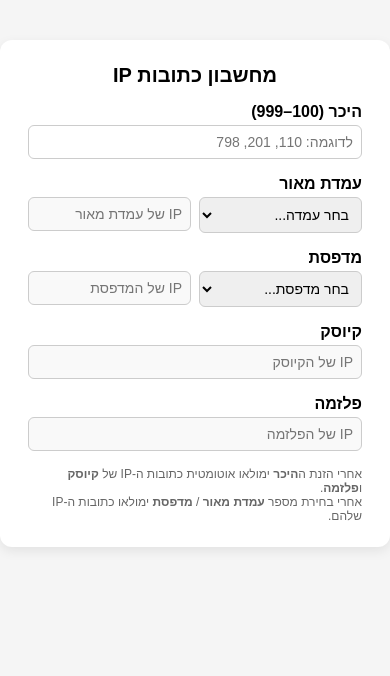
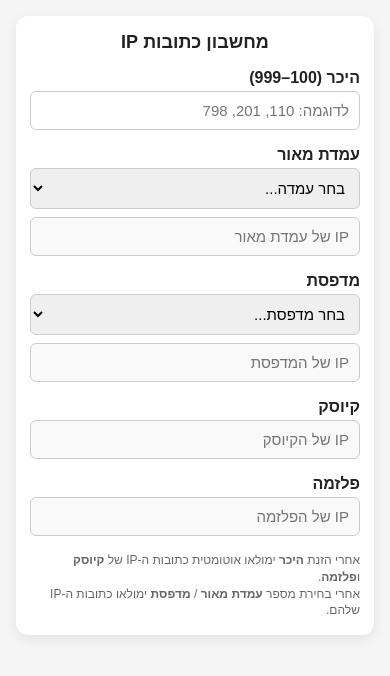
Before and after one commit to yaronguez123/IPCalc, a plain HTML site: page index.html in a window 390 px wide. Drawn offline with Linux system fonts and the light colour scheme.

Commit message:
Add files via upload

```diff
--- a/index.html
+++ b/index.html
@@ -3,18 +3,35 @@
 <head>
   <meta charset="UTF-8" />
   <title>IP Resolver</title>
+  <!-- Make it responsive on mobile -->
+  <meta name="viewport" content="width=device-width, initial-scale=1.0" />
+
   <style>
+    :root {
+      --bg: #f5f5f5;
+      --card-bg: #ffffff;
+      --border: #cccccc;
+      --text-main: #222222;
+      --text-muted: #666666;
+      --error: #b00020;
+    }
+
+    * {
+      box-sizing: border-box;
+    }
+
     body {
       font-family: Arial, sans-serif;
-      background-color: #f5f5f5;
+      background-color: var(--bg);
       margin: 0;
       padding: 0;
+      color: var(--text-main);
     }
 
     .container {
       max-width: 480px;
       margin: 40px auto;
-      background: #ffffff;
+      background: var(--card-bg);
       padding: 24px 28px;
       border-radius: 12px;
       box-shadow: 0 4px 12px rgba(0,0,0,0.08);
@@ -40,11 +57,11 @@
     input[type="text"],
     select {
       width: 100%;
-      box-sizing: border-box;
-      padding: 8px;
+      padding: 8px 10px;
       font-size: 14px;
       border-radius: 6px;
-      border: 1px solid #ccc;
+      border: 1px solid var(--border);
+      font-family: inherit;
     }
 
     input[readonly] {
@@ -63,14 +80,47 @@
 
     .note {
       font-size: 12px;
-      color: #666;
+      color: var(--text-muted);
       margin-top: 8px;
+      line-height: 1.4;
     }
 
     .error {
-      color: #b00020;
+      color: var(--error);
       font-size: 12px;
       margin-top: 4px;
+    }
+
+    /* -------- Responsive tweaks -------- */
+    @media (max-width: 600px) {
+      .container {
+        margin: 16px;
+        padding: 16px 14px;
+      }
+
+      h1 {
+        font-size: 18px;
+      }
+
+      .row {
+        flex-direction: column;
+      }
+
+      input[type="text"],
+      select {
+        font-size: 15px;
+        padding: 10px;
+      }
+    }
+
+    @media (max-width: 360px) {
+      body {
+        font-size: 14px;
+      }
+
+      h1 {
+        font-size: 17px;
+      }
     }
   </style>
 </head>
@@ -156,7 +206,7 @@
     </div>
 
     <div class="note">
-      אחרי הזנת ה<strong>היכר</strong> ימולאו אוטומטית כתובות ה-IP של
+      אחרי הזנת <strong>היכר</strong> ימולאו אוטומטית כתובות ה-IP של
       <strong>קיוסק</strong> ו<strong>פלזמה</strong>.<br />
       אחרי בחירת מספר <strong>עמדת מאור</strong> / <strong>מדפסת</strong>
       ימולאו כתובות ה-IP שלהם.
```
